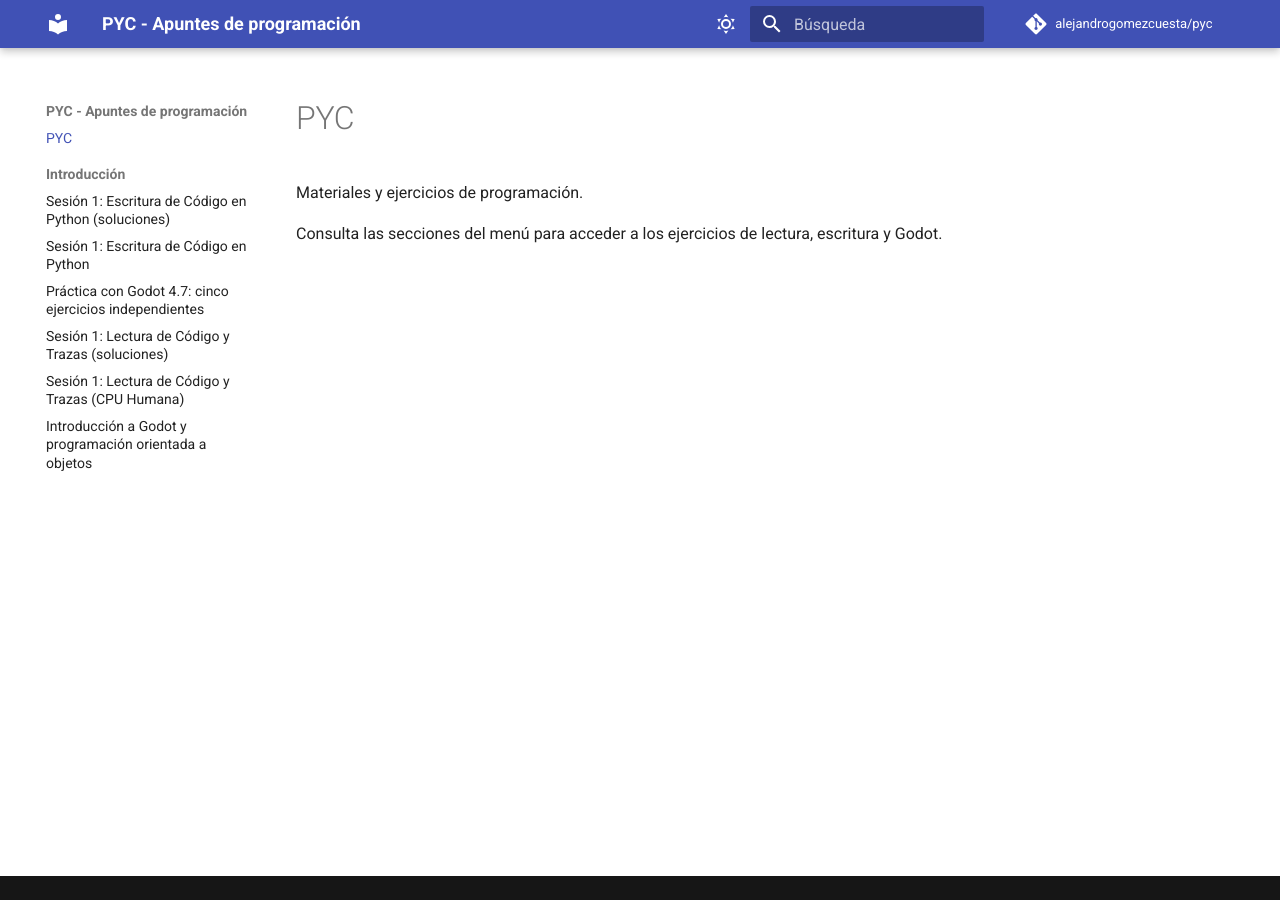
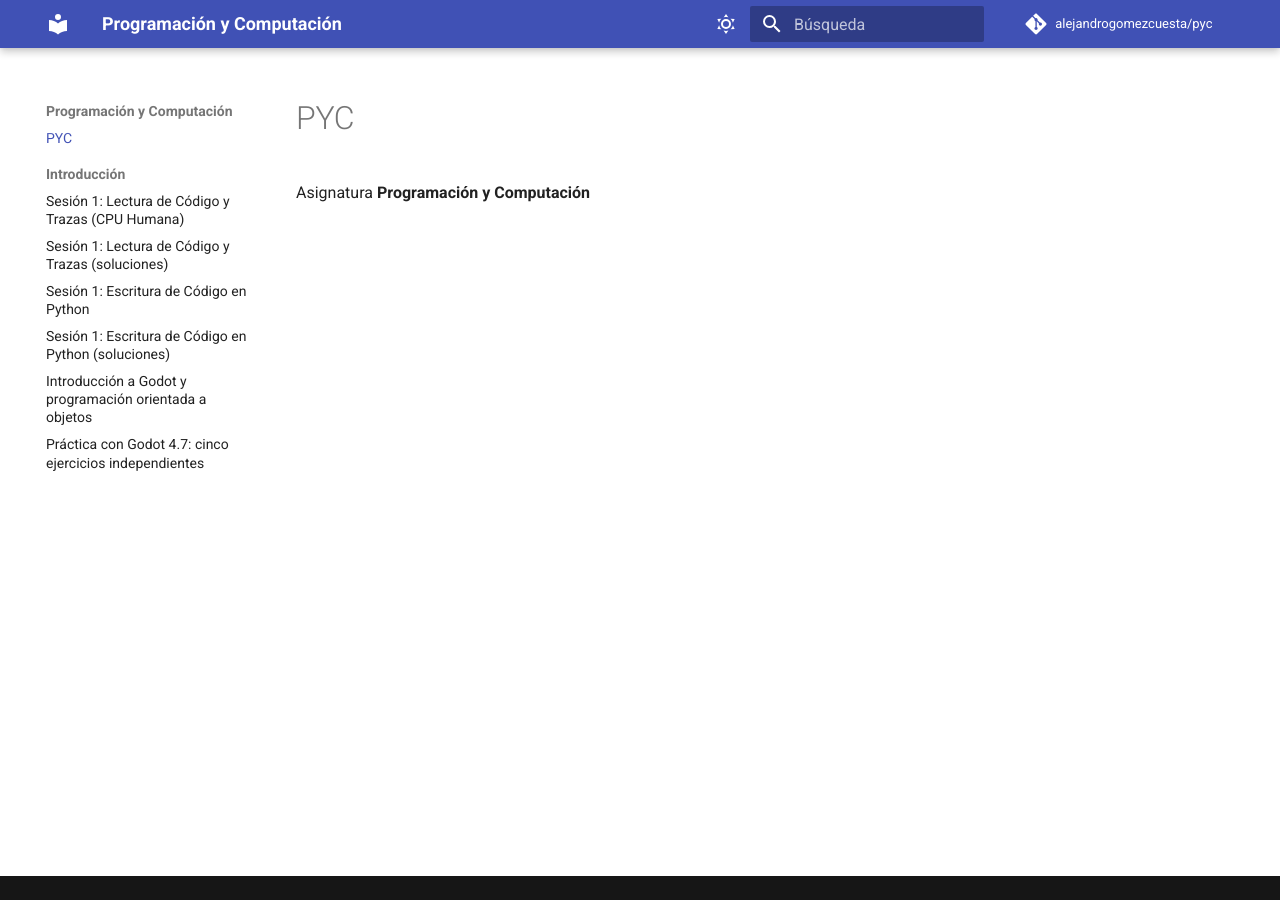
Before and after one commit to alejandrogomezcuesta/pyc, an MkDocs documentation site: the page built from docs/index.md, in a window 1280 px wide. Built offline with MkDocs 1.6.1 and Material for MkDocs 9.7.7, drawn with Linux system fonts in a browser that asks for light colours; comment, search, counter and statistics services are not loaded.

Commit message:
afinamos la web

```diff
--- a/docs/index.md
+++ b/docs/index.md
@@ -1,5 +1,3 @@
 # PYC
 
-Materiales y ejercicios de programación.
-
-Consulta las secciones del menú para acceder a los ejercicios de lectura, escritura y Godot.
+Asignatura **Programación y Computación**
--- a/mkdocs.yml
+++ b/mkdocs.yml
@@ -1,5 +1,5 @@
-site_name: PYC - Apuntes de programación
-site_description: Ejercicios y materiales de aprendizaje de programación
+site_name: Programación y Computación
+site_description: PYC - 2º de Bachillerato
 site_url: https://alejandrogomezcuesta.github.io/pyc/
 repo_url: https://github.com/alejandrogomezcuesta/pyc
 repo_name: alejandrogomezcuesta/pyc
@@ -40,7 +40,6 @@ plugins:
   - search:
       lang:
         - es
-        - en
 
 markdown_extensions:
   - admonition
```
Also changed, not shown: docs/introducción/01-leer-codigo.md (renamed from docs/introducción/ejercicios-leer-codigo.md), docs/introducción/02-leer-codigo-soluciones.md (renamed from docs/introducción/ejercicios-leer-codigo-soluciones.md), docs/introducción/03-escribir-codigo.md (renamed from docs/introducción/ejercicios-escribir-codigo.md), docs/introducción/04-escribir-codigo-soluciones.md (renamed from docs/introducción/ejercicios-escribir-codigo-soluciones.md), docs/introducción/05-introduccion-godot-poo.md (renamed from docs/introducción/introduccion-godot-poo.md), docs/introducción/06-ejercicios-godot.md (renamed from docs/introducción/ejercicios-godot.md), 1 other file.
